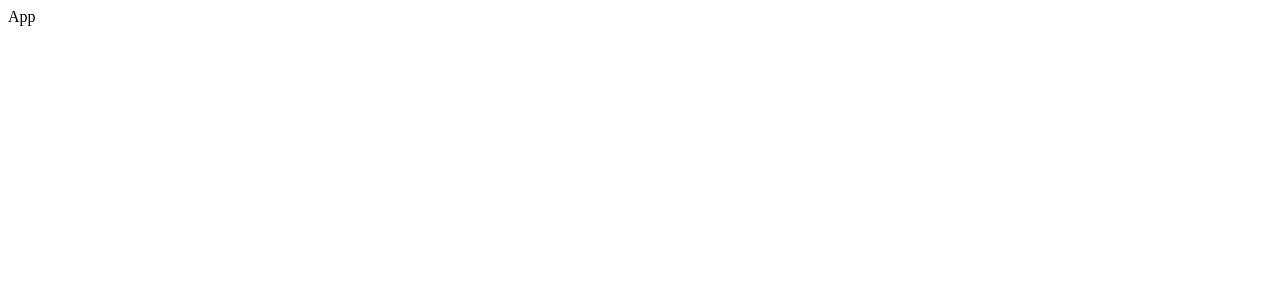
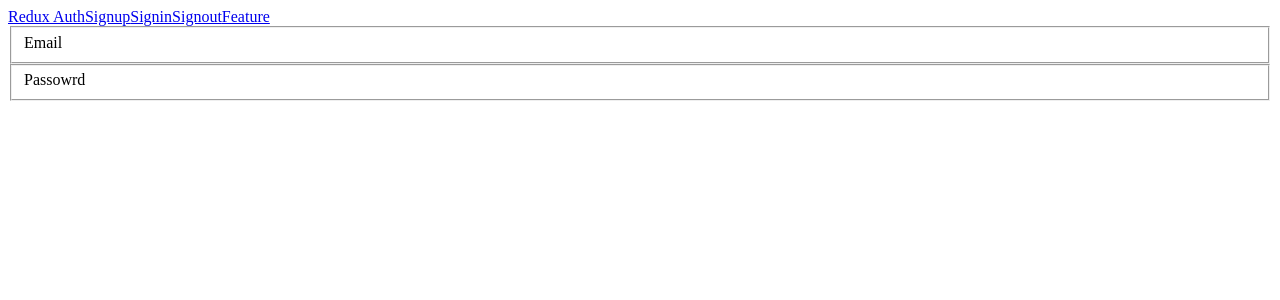
Before and after one commit to mnedzka/authentication-project, a React (Create React App) app in the folder client/: page /signup in a window 1280 px wide. Shown: the top 300 px of the page. Built offline with nearby package versions, Linux system fonts and the light colour scheme.

Commit message:
Create few basic componeents for app skeleton

```diff
--- a/client/src/components/App.js
+++ b/client/src/components/App.js
@@ -1,5 +1,11 @@
 import React from "react";
+import Header from "./Header";
 
-export default () => {
-  return <div>App</div>;
+export default ({ children }) => {
+  return (
+    <div>
+      <Header />
+      {children}
+    </div>
+  );
 };
--- /dev/null
+++ b/client/src/components/Header.js
@@ -0,0 +1,18 @@
+import React, { Component } from "react";
+import { Link } from "react-router-dom";
+
+class Header extends Component {
+  render() {
+    return (
+      <div>
+        <Link to="/">Redux Auth</Link>
+        <Link to="/signup">Signup</Link>
+        <Link to="/signin">Signin</Link>
+        <Link to="/signout">Signout</Link>
+        <Link to="/feature">Feature</Link>
+      </div>
+    );
+  }
+}
+
+export default Header;
--- /dev/null
+++ b/client/src/components/Welcome.js
@@ -0,0 +1,5 @@
+import React from "react";
+
+export default () => {
+  return <h3>Welcome</h3>;
+};
--- /dev/null
+++ b/client/src/components/auth/Signup.js
@@ -0,0 +1,18 @@
+import React, { Component } from "react";
+
+class Signup extends Component {
+  render() {
+    return (
+      <form>
+        <fieldset>
+          <label>Email</label>
+        </fieldset>
+        <fieldset>
+          <label>Passowrd</label>
+        </fieldset>
+      </form>
+    );
+  }
+}
+
+export default Signup;
--- a/client/src/index.js
+++ b/client/src/index.js
@@ -1,5 +1,17 @@
 import React from "react";
 import ReactDOM from "react-dom";
+import { BrowserRouter, Route } from "react-router-dom";
+
 import App from "./components/App";
+import Welcome from "./components/Welcome";
+import Signup from "./components/auth/Signup";
 
-ReactDOM.render(<App />, document.getElementById("root"));
+ReactDOM.render(
+  <BrowserRouter>
+    <App>
+      <Route path="/" exact component={Welcome} />
+      <Route path="/signup" component={Signup} />
+    </App>
+  </BrowserRouter>,
+  document.getElementById("root")
+);
```
